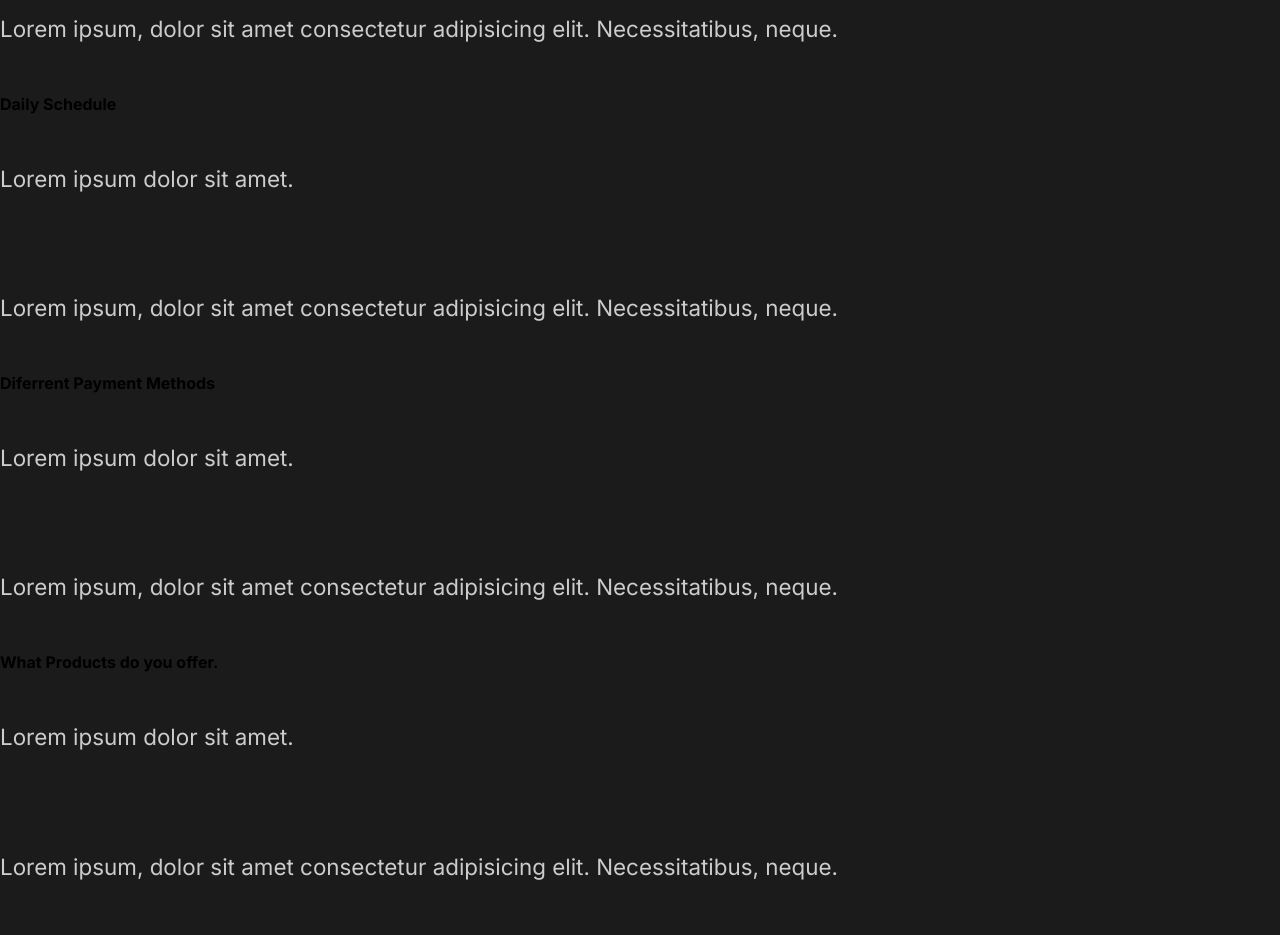
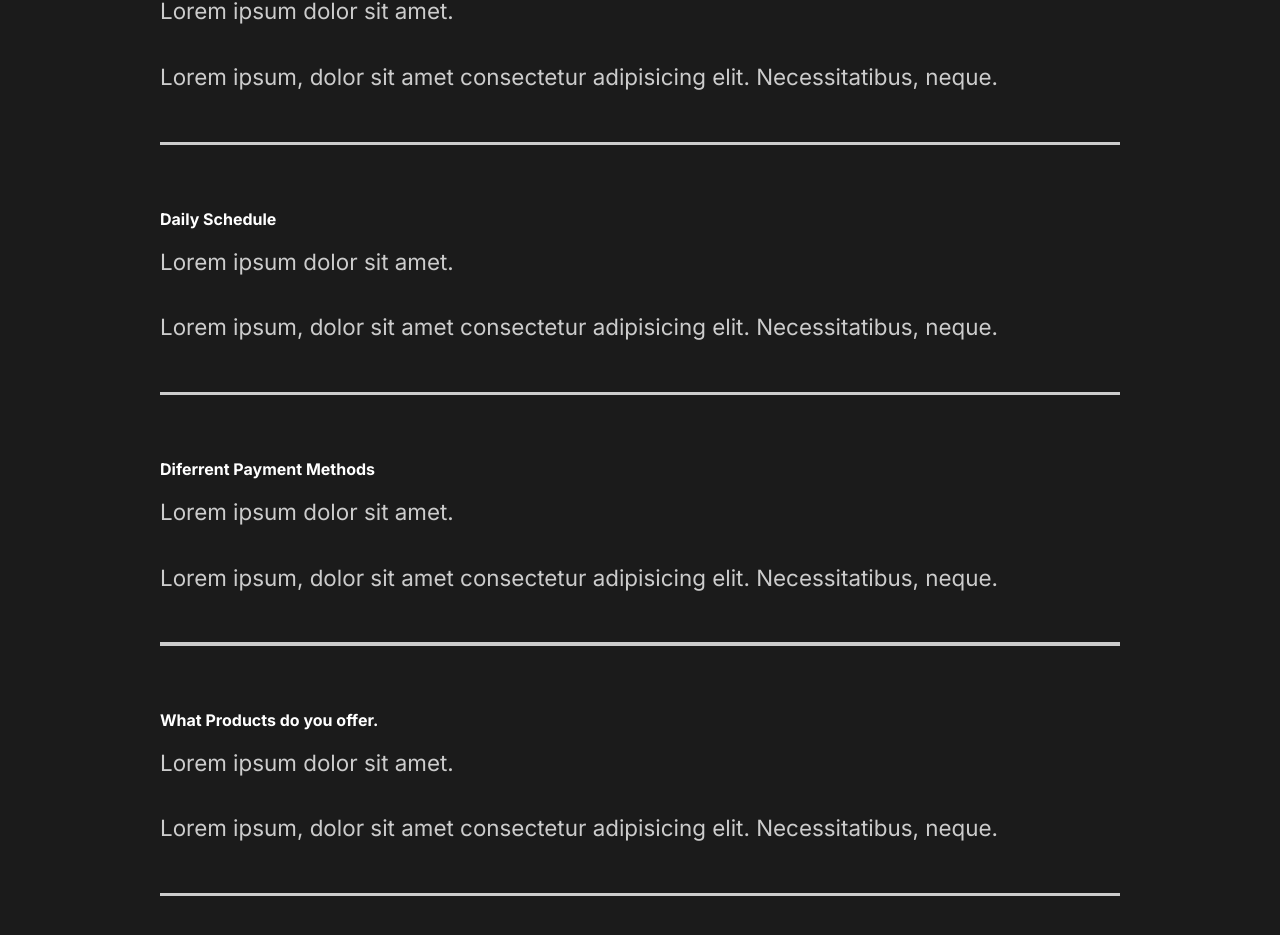
Before and after one commit to Azzzizzz/react-capture-website, a React (Create React App) app: page / in a window 1280 px wide. Shown: the part 2195-3130 px from the top of the page. Built offline with nearby package versions, Linux system fonts and the light colour scheme.

Commit message:
7 styling Faq Section

```diff
--- a/src/components/FaqSection.js
+++ b/src/components/FaqSection.js
@@ -1,6 +1,9 @@
+import styled from "styled-components";
+import { About } from "../styles";
+
 const FaqSection = () => {
   return (
-    <div className="faq">
+    <Faq>
       <h2>
         Any Questions <span>FAQ</span>
       </h2>
@@ -13,6 +16,7 @@
             Necessitatibus, neque.
           </p>
         </div>
+        <div className="faq-line"></div>
       </div>
       <div className="question">
         <h4>Daily Schedule</h4>
@@ -24,6 +28,8 @@
           </p>
         </div>
       </div>
+      <div className="faq-line"></div>
+
       <div className="question">
         <h4>Diferrent Payment Methods</h4>
         <div className="answer">
@@ -34,6 +40,8 @@
           </p>
         </div>
       </div>
+      <div className="faq-line"></div>
+
       <div className="question">
         <h4>What Products do you offer.</h4>
         <div className="answer">
@@ -44,8 +52,32 @@
           </p>
         </div>
       </div>
-    </div>
+      <div className="faq-line"></div>
+    </Faq>
   );
 };
 
+const Faq = styled(About)`
+  display: block;
+  h2 {
+    padding-bottom: 2rem;
+    font-weight: lighter;
+  }
+
+  .faq-line {
+    background: #cccccc;
+    height: 0.2rem;
+    margin: 2rem 0rem;
+    width: 100%;
+  }
+  .question {
+    /* padding: 3rem 0rem; */
+    padding-top: 2rem;
+    cursor: pointer;
+    p {
+      padding: 1rem 0rem;
+    }
+  }
+`;
+
 export default FaqSection;
```
